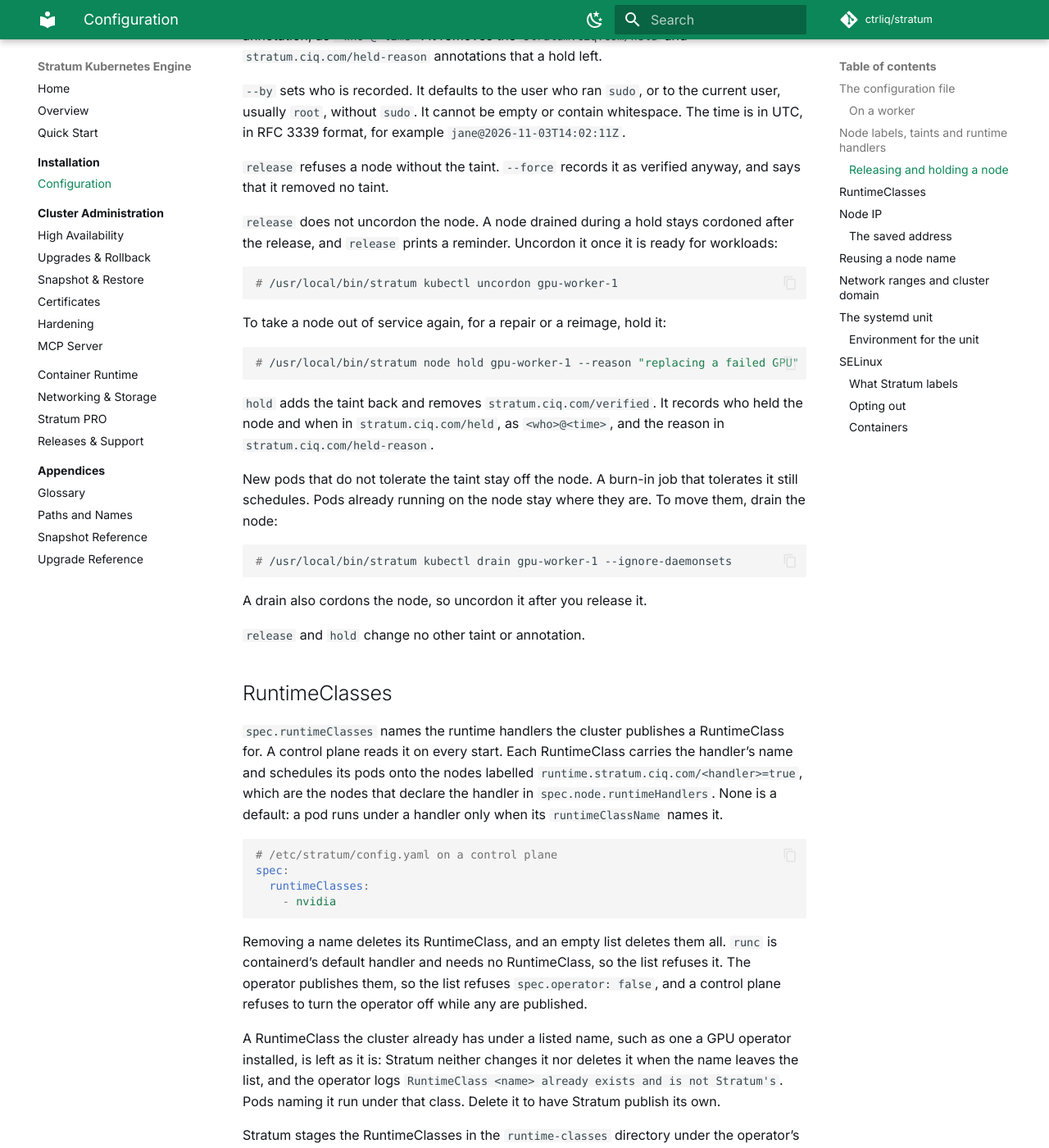
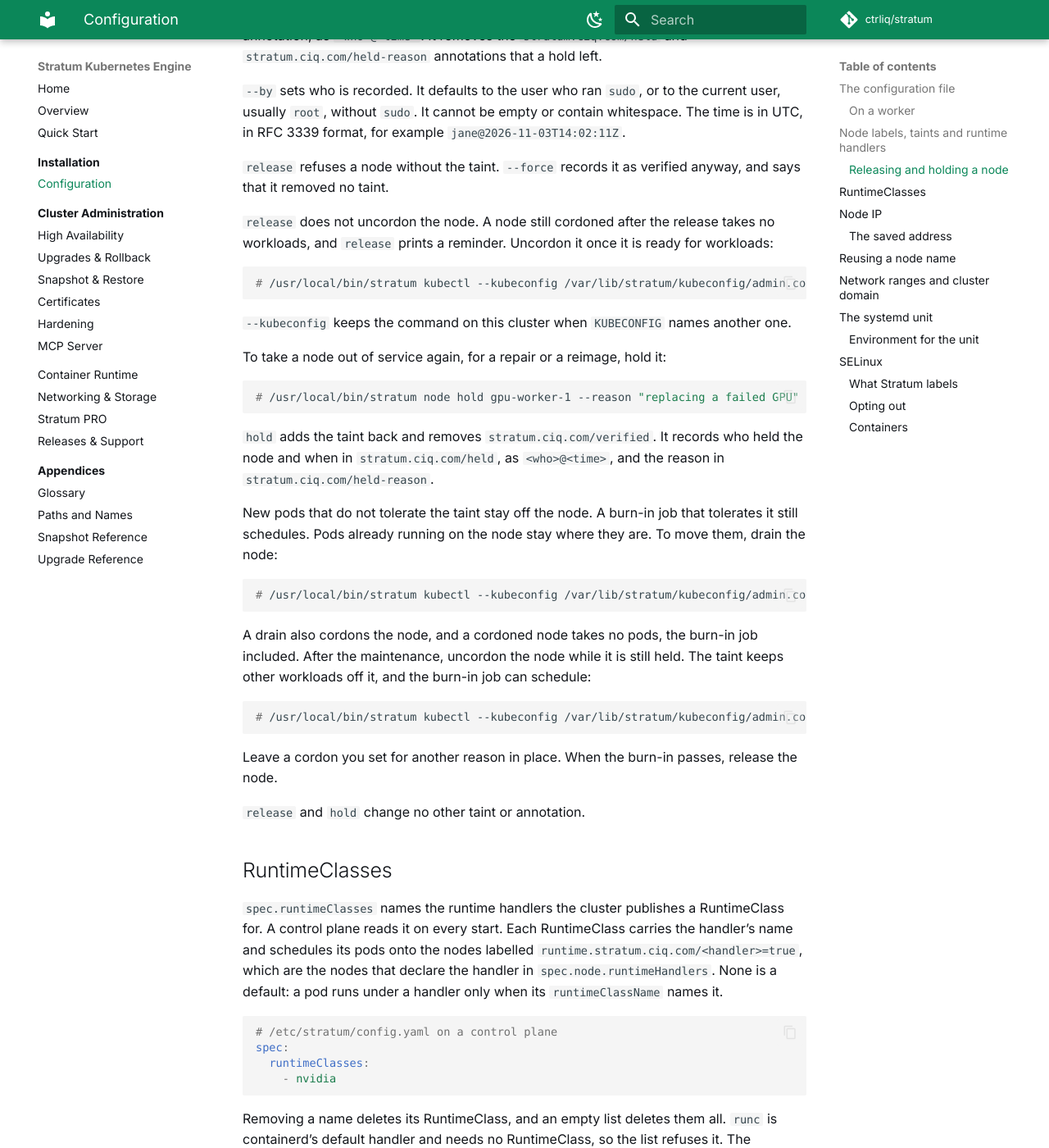
Before and after one commit to ctrliq/stratum, an MkDocs documentation site: the page built from docs/docs/installation/configuration.md, in a window 1280 px wide and 1400 px high, scrolled down 3452 px. Shown: the whole window at 82% size. Built offline with MkDocs 1.6.1 and Material for MkDocs 9.7.7, drawn with Linux system fonts in a browser that asks for light colours; comment, search, counter and statistics services are not loaded.

Commit message:
docs(configuration): uncordon a held node for its burn-in, on this cluster
A drained node is cordoned, so a burn-in job that tolerates only the
startup taint cannot schedule until it is uncordoned. The hold section
now says to uncordon after the maintenance while the node is still held,
run the burn-in, then release, and to leave a cordon set for another
reason. The drain and uncordon commands pass --kubeconfig with admin.conf,
so a KUBECONFIG set for another cluster does not take them there.

Signed-off-by: cwolford <WolfyChris@users.noreply.github.com>

````diff
--- a/docs/docs/installation/configuration.md
+++ b/docs/docs/installation/configuration.md
@@ -175,13 +175,16 @@
 `release` refuses a node without the taint. `--force` records it as verified
 anyway, and says that it removed no taint.
 
-`release` does not uncordon the node. A node drained during a hold stays
-cordoned after the release, and `release` prints a reminder. Uncordon it once
-it is ready for workloads:
+`release` does not uncordon the node. A node still cordoned after the release
+takes no workloads, and `release` prints a reminder. Uncordon it once it is
+ready for workloads:
 
 ```console
-# /usr/local/bin/stratum kubectl uncordon gpu-worker-1
+# /usr/local/bin/stratum kubectl --kubeconfig /var/lib/stratum/kubeconfig/admin.conf uncordon gpu-worker-1
 ```
+
+`--kubeconfig` keeps the command on this cluster when `KUBECONFIG` names
+another one.
 
 To take a node out of service again, for a repair or a reimage, hold it:
 
@@ -198,10 +201,19 @@
 are. To move them, drain the node:
 
 ```console
-# /usr/local/bin/stratum kubectl drain gpu-worker-1 --ignore-daemonsets
+# /usr/local/bin/stratum kubectl --kubeconfig /var/lib/stratum/kubeconfig/admin.conf drain gpu-worker-1 --ignore-daemonsets
 ```
 
-A drain also cordons the node, so uncordon it after you release it.
+A drain also cordons the node, and a cordoned node takes no pods, the burn-in
+job included. After the maintenance, uncordon the node while it is still held.
+The taint keeps other workloads off it, and the burn-in job can schedule:
+
+```console
+# /usr/local/bin/stratum kubectl --kubeconfig /var/lib/stratum/kubeconfig/admin.conf uncordon gpu-worker-1
+```
+
+Leave a cordon you set for another reason in place. When the burn-in passes,
+release the node.
 
 `release` and `hold` change no other taint or annotation.
 
````
